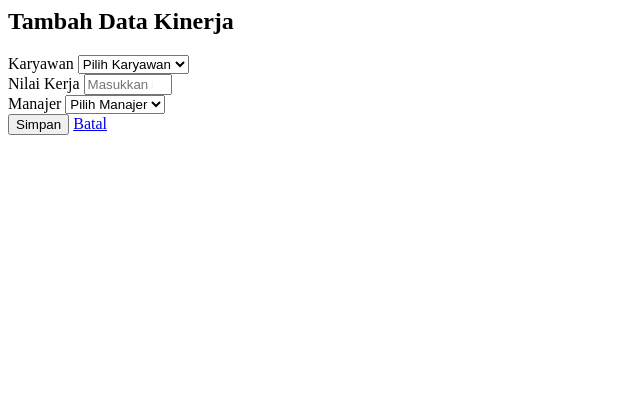
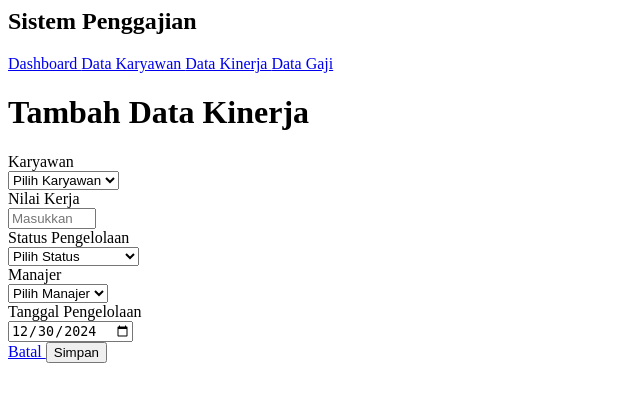
Before and after one commit to ikyyy10704/Labsys, a CodeIgniter app: the page made by application/views/kinerja/kinerja_tambah.php in a window 1280 px wide. Shown: the top 402 px of the page, without its empty margins (0-640 px from the left). Run offline with CodeIgniter, Linux system fonts and the light colour scheme; data that the repository does not hold is empty.

Commit message:
three push

```diff
--- a/application/models/Kinerja_model.php
+++ b/application/models/Kinerja_model.php
@@ -87,8 +87,11 @@
     }
 
     public function get_active_karyawan() {
+        $this->db->select('id_krywn, nama_krywn, posisi');
+        $this->db->from('data_karyawan');
         $this->db->where('status', 'Aktif');
-        return $this->db->get('data_karyawan')->result();
+        $this->db->order_by('nama_krywn', 'ASC');
+        return $this->db->get()->result();
     }
 
     public function get_kinerja_grade($nilai) {
--- a/application/views/kinerja/kinerja_tambah.php
+++ b/application/views/kinerja/kinerja_tambah.php
@@ -1,55 +1,130 @@
-<div class="ml-64 p-8">
-    <div class="bg-white rounded-lg shadow-md p-6">
-        <h2 class="text-2xl font-semibold mb-6">Tambah Data Kinerja</h2>
+<div class="flex h-screen bg-gray-100">
+    <div class="w-64 bg-white shadow-lg">
+        <div class="flex flex-col h-full">
+            <div class="p-4 border-b">
+                <h2 class="text-xl font-semibold text-gray-800">Sistem Penggajian</h2>
+            </div>
 
-        <?php if (validation_errors()): ?>
+            <nav class="flex-1 overflow-y-auto py-4">
+                <div class="px-4 space-y-2">
+                    <a href="<?= base_url('dashboard') ?>" class="block px-4 py-2 text-gray-600 hover:bg-blue-50 hover:text-blue-600 rounded-md">
+                        Dashboard
+                    </a>
+                    <a href="<?= base_url('karyawan') ?>" class="block px-4 py-2 text-gray-600 hover:bg-blue-50 hover:text-blue-600 rounded-md">
+                        Data Karyawan
+                    </a>
+                    <a href="<?= base_url('kinerja') ?>" class="block px-4 py-2 text-blue-600 bg-blue-50 rounded-md">
+                        Data Kinerja
+                    </a>
+                    <a href="<?= base_url('gaji') ?>" class="block px-4 py-2 text-gray-600 hover:bg-blue-50 hover:text-blue-600 rounded-md">
+                        Data Gaji
+                    </a>
+                </div>
+            </nav>
+        </div>
+    </div>
+
+    <div class="flex-1 flex flex-col overflow-hidden">
+        <header class="bg-white shadow-sm">
+            <div class="px-6 py-4">
+                <h1 class="text-2xl font-semibold text-gray-800">Tambah Data Kinerja</h1>
+            </div>
+        </header>
+
+        <main class="flex-1 overflow-y-auto bg-gray-50 p-6">
+            <div class="max-w-4xl mx-auto">
+                <?php if(validation_errors()): ?>
                     <div class="bg-red-100 border-l-4 border-red-500 text-red-700 p-4 mb-6">
-                <?php echo validation_errors(); ?>
+                        <?= validation_errors() ?>
                     </div>
                 <?php endif; ?>
 
-        <form action="<?= base_url('kinerja/simpan') ?>" method="post">
-            <div class="mb-4">
-                <label class="block text-gray-700 text-sm font-bold mb-2" for="id_krywn">
-                    Karyawan
-                </label>
-                <select name="id_krywn" id="id_krywn" class="shadow appearance-none border rounded w-full py-2 px-3 text-gray-700 leading-tight focus:outline-none focus:shadow-outline">
+                <?= form_open('kinerja/simpan', ['class' => 'bg-white rounded-lg shadow-sm']) ?>
+                    <div class="p-6 space-y-6">
+                        <!-- Karyawan -->
+                        <div class="grid grid-cols-3 gap-4 items-center">
+                        <label class="text-sm font-medium text-gray-700">Karyawan</label>
+                        <div class="col-span-2">
+                        <select name="id_krywn" class="w-full px-3 py-2 border border-gray-300 rounded-md focus:outline-none focus:ring-1 focus:ring-blue-500" required>
                             <option value="">Pilih Karyawan</option>
-                    <?php foreach ($karyawan as $k): ?>
-                        <option value="<?= $k->id_krywn ?>"><?= $k->nama_krywn ?></option>
+                            <?php if(!empty($karyawan)): ?>
+                                <?php foreach($karyawan as $k): ?>
+                                    <option value="<?= $k->id_krywn ?>">
+                                        <?= $k->nama_krywn ?> - <?= $k->posisi ?>
+                                    </option>
                                 <?php endforeach; ?>
+                            <?php endif; ?>
                         </select>
                         </div>
-
-            <div class="mb-4">
-                <label class="block text-gray-700 text-sm font-bold mb-2" for="nilai_kerja">
-                    Nilai Kerja
-                </label>
-                <input type="number" step="0.01" name="nilai_kerja" id="nilai_kerja"
-                       class="shadow appearance-none border rounded w-full py-2 px-3 text-gray-700 leading-tight focus:outline-none focus:shadow-outline"
-                       placeholder="Masukkan nilai kerja" min="0" max="100">
                     </div>
 
-            <div class="mb-4">
-                <label class="block text-gray-700 text-sm font-bold mb-2" for="id_manajer">
-                    Manajer
-                </label>
-                <select name="id_manajer" id="id_manajer" class="shadow appearance-none border rounded w-full py-2 px-3 text-gray-700 leading-tight focus:outline-none focus:shadow-outline">
-                    <option value="">Pilih Manajer</option>
-                    <?php foreach ($manajer as $m): ?>
-                        <option value="<?= $m->id_manajer ?>"><?= $m->nama_manajer ?> (<?= $m->departemen ?>)</option>
-                    <?php endforeach; ?>
+                        <!-- Nilai Kerja -->
+                        <div class="grid grid-cols-3 gap-4 items-center">
+                            <label class="text-sm font-medium text-gray-700">Nilai Kerja</label>
+                            <div class="col-span-2">
+                                <input type="number" step="0.01" name="nilai_kerja"
+                                       class="w-full px-3 py-2 border border-gray-300 rounded-md focus:outline-none focus:ring-1 focus:ring-blue-500"
+                                       placeholder="Masukkan nilai kerja" min="0" max="100" required>
+                            </div>
+                        </div>
+                        <div class="grid grid-cols-3 gap-4 items-center">
+                            <label class="text-sm font-medium text-gray-700">Status Pengelolaan</label>
+                            <div class="col-span-2">
+                                <select name="status_pengelolaan" class="w-full px-3 py-2 border border-gray-300 rounded-md focus:outline-none focus:ring-1 focus:ring-blue-500" required>
+                                    <option value="">Pilih Status</option>
+                                    <option value="Sangat Baik">Sangat Baik</option>
+                                    <option value="Baik">Baik</option>
+                                    <option value="Cukup">Cukup</option>
+                                    <option value="Perlu Peningkatan">Perlu Peningkatan</option>
                                 </select>
                             </div>
+                        </div>
+                        <div class="grid grid-cols-3 gap-4 items-center">
+                        <label class="text-sm font-medium text-gray-700">Manajer</label>
+                        <div class="col-span-2">
+                            <select name="id_manajer" class="w-full px-3 py-2 border border-gray-300 rounded-md focus:outline-none focus:ring-1 focus:ring-blue-500" required>
+                                <option value="">Pilih Manajer</option>
+                                <?php
+                                $current_dept = '';
+                                foreach($manajer as $m):
+                                    if($current_dept != $m->departemen):
+                                        if($current_dept != ''): ?>
+                                            </optgroup>
+                                        <?php endif; ?>
+                                        <optgroup label="<?= $m->departemen ?>">
+                                        <?php $current_dept = $m->departemen;
+                                    endif; ?>
+                                    <option value="<?= $m->id_manajer ?>"><?= $m->nama_manajer ?></option>
+                                <?php endforeach; ?>
+                                <?php if($current_dept != ''): ?>
+                                    </optgroup>
+                                <?php endif; ?>
+                            </select>
+                        </div>
+                    </div>
+                        <div class="grid grid-cols-3 gap-4 items-center">
+                            <label class="text-sm font-medium text-gray-700">Tanggal Pengelolaan</label>
+                            <div class="col-span-2">
+                                <input type="date" name="tgl_pengelolaan"
+                                       value="<?= date('Y-m-d') ?>"
+                                       class="w-full px-3 py-2 border border-gray-300 rounded-md focus:outline-none focus:ring-1 focus:ring-blue-500"
+                                       required>
+                            </div>
+                        </div>
+                    </div>
 
-            <div class="flex items-center justify-between">
-                <button type="submit" class="bg-blue-500 hover:bg-blue-700 text-white font-bold py-2 px-4 rounded focus:outline-none focus:shadow-outline">
+                    <div class="px-6 py-4 bg-gray-50 border-t rounded-b-lg flex justify-end space-x-4">
+                        <a href="<?= base_url('kinerja') ?>"
+                           class="px-6 py-2 border border-gray-300 text-gray-700 rounded-md hover:bg-gray-50 focus:outline-none focus:ring-2 focus:ring-offset-2 focus:ring-gray-500">
+                            Batal
+                        </a>
+                        <button type="submit"
+                                class="px-6 py-2 bg-blue-600 text-white rounded-md hover:bg-blue-700 focus:outline-none focus:ring-2 focus:ring-offset-2 focus:ring-blue-500">
                             Simpan
                         </button>
-                <a href="<?= base_url('kinerja') ?>" class="bg-gray-500 hover:bg-gray-700 text-white font-bold py-2 px-4 rounded focus:outline-none focus:shadow-outline">
-                    Batal
-                </a>
                     </div>
-        </form>
+                <?= form_close() ?>
+            </div>
+        </main>
     </div>
 </div>
```
Also changed, not shown: application/controllers/kinerja.php (+18 -45 lines). Lines whose indentation alone changed are shown as unchanged.
